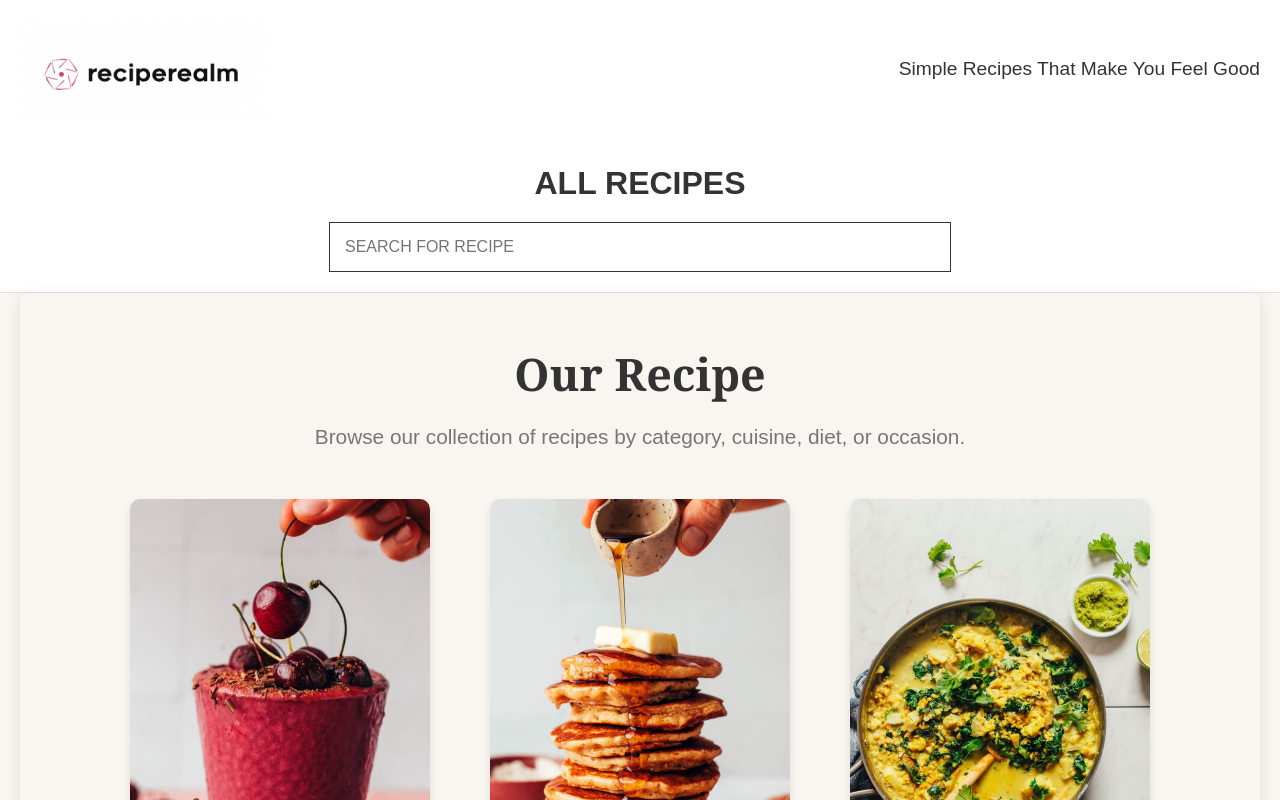
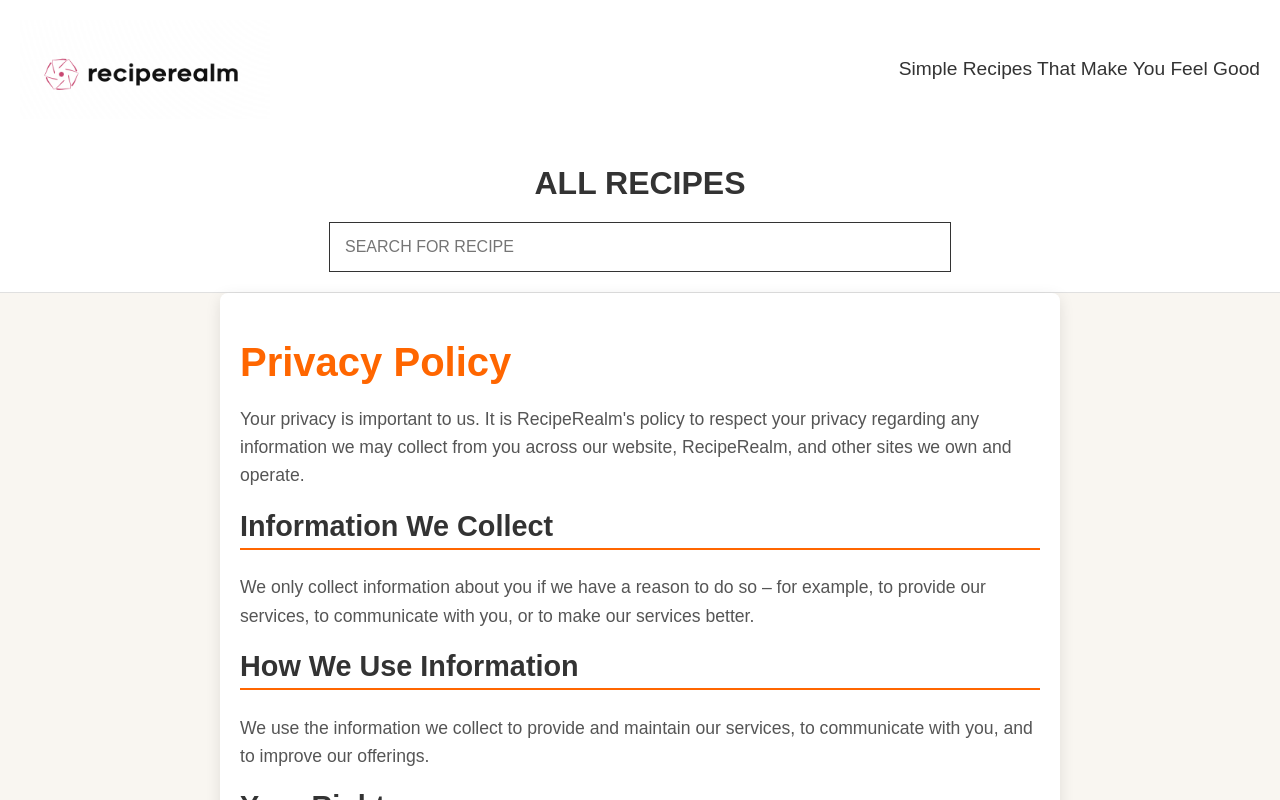
Before and after one commit to JaiMaurya5399/recipe-book, a React (Create React App) app: page /privacy-policy in a window 1280 px wide. Shown: the top 800 px of the page. Built offline with nearby package versions, Linux system fonts and the light colour scheme.

Commit message:
Added the necesary pages

```diff
--- /dev/null
+++ b/src/About.css
@@ -0,0 +1,22 @@
+.about-container {
+    max-width: 800px;
+    margin: 0 auto;
+    padding: 20px;
+    background-color: #fff;
+    border-radius: 8px;
+    box-shadow: 0px 4px 10px rgba(0, 0, 0, 0.1);
+    font-family: 'Arial', sans-serif;
+    color: #333;
+  }
+
+  .about-container h1 {
+    font-size: 2.5em;
+    font-weight: bold;
+    margin-bottom: 20px;
+  }
+
+  .about-container p {
+    font-size: 1.2em;
+    line-height: 1.6;
+    margin-bottom: 20px;
+  }
--- /dev/null
+++ b/src/About.js
@@ -0,0 +1,25 @@
+import React from 'react';
+import './About.css';
+
+function About() {
+  return (
+    <div className="about-container">
+      <h1>About Us</h1>
+      <p>
+        Welcome to RecipeRealm, your number one source for all things recipes. We're dedicated to giving you the very best of culinary inspiration, with a focus on quality, taste, and creativity.
+      </p>
+      <p>
+        Founded in 2024 by a group of food enthusiasts, RecipeRealm has come a long way from its beginnings in a home kitchen. When we first started out, our passion for cooking drove us to do tons of research so that RecipeRealm can offer you the most reliable and delicious recipes. We now serve customers all over the world and are thrilled that we're able to turn our passion into our own website.
+      </p>
+      <p>
+        We hope you enjoy our recipes as much as we enjoy offering them to you. If you have any questions or comments, please don't hesitate to contact us.
+      </p>
+      <p>
+        Sincerely,<br />
+        The RecipeRealm Team
+      </p>
+    </div>
+  );
+}
+
+export default About;
--- a/src/App.js
+++ b/src/App.js
@@ -1,6 +1,10 @@
 import React, { useState } from 'react';
+import { BrowserRouter as Router, Route, Routes } from 'react-router-dom';
 import Header from './Header';
 import Home from './Home';
+import About from './About'; // Import the About component
+import PrivacyPolicy from './PrivacyPolicy'; // Import the Privacy Policy component
+import Terms from './Terms'; // Import the Terms component
 import Footer from './Footer'; // Import the Footer component
 
 function App() {
@@ -11,11 +15,18 @@ function App() {
   };
 
   return (
-    <div className="App">
-      <Header searchQuery={searchQuery} onSearch={handleSearch} />
-      <Home searchQuery={searchQuery} />
-      <Footer /> {/* Add Footer here */}
-    </div>
+    <Router>
+      <div className="App">
+        <Header searchQuery={searchQuery} onSearch={handleSearch} />
+        <Routes>
+          <Route path="/" element={<Home searchQuery={searchQuery} />} />
+          <Route path="/about" element={<About />} />
+          <Route path="/privacy-policy" element={<PrivacyPolicy />} />
+          <Route path="/terms" element={<Terms />} />
+        </Routes>
+        <Footer /> {/* Footer after the routes */}
+      </div>
+    </Router>
   );
 }
 
--- a/src/Footer.js
+++ b/src/Footer.js
@@ -1,6 +1,7 @@
 import React from 'react';
 import './Footer.css';
 import logo from './img/logo.png';
+import { Link } from 'react-router-dom'; // Import the Link component from react-router-dom
 
 function Footer() {
   return (
@@ -22,15 +23,14 @@ function Footer() {
       <hr />
       <div className="footer-bottom">
         <nav className="footer-nav">
-          <a href="#">Recipes</a>
-          <a href="#">Cookbook</a>
-          <a href="#">Shop</a>
-          <a href="#">About</a>
+          <Link to="/">Recipes</Link>
+
+          <Link to="/about">About</Link>
         </nav>
         <div className="footer-legal">
-          <a href="#">RECIPEREALMN.COM</a>
-          <a href="#">PRIVACY POLICY</a>
-          <a href="#">TERMS</a>
+          <Link to="#">RECIPEREALMN.COM</Link>
+          <Link to="/privacy-policy">PRIVACY POLICY</Link>
+          <Link to="/terms">TERMS</Link>
         </div>
       </div>
     </footer>
--- /dev/null
+++ b/src/PrivacyPolicy.css
@@ -0,0 +1,67 @@
+/* PrivacyPolicy.css */
+
+/* Container Styling */
+.privacy-policy-container {
+    max-width: 800px;
+    margin: 0 auto;
+    padding: 20px;
+    background-color: #ffffff; /* White background */
+    border-radius: 8px; /* Rounded corners */
+    box-shadow: 0px 4px 15px rgba(0, 0, 0, 0.1); /* Subtle shadow for depth */
+    font-family: 'Arial', sans-serif; /* Clean font */
+    color: #333; /* Dark text color */
+  }
+
+  /* Header Styling */
+  .privacy-policy-container h1 {
+    font-size: 2.5em;
+    font-weight: bold;
+    margin-bottom: 20px;
+    color: #ff6600; /* Accent color for the title */
+  }
+
+  /* Subheader Styling */
+  .privacy-policy-container h2 {
+    font-size: 1.8em;
+    margin-top: 20px;
+    color: #333;
+    border-bottom: 2px solid #ff6600; /* Accent color for the line under subheaders */
+    padding-bottom: 5px;
+  }
+
+  /* Paragraph Styling */
+  .privacy-policy-container p {
+    font-size: 1.1em;
+    line-height: 1.6;
+    margin-bottom: 20px;
+    color: #555; /* Slightly lighter text color */
+  }
+
+  /* Link Styling */
+  .privacy-policy-container a {
+    color: #ff6600; /* Accent color for links */
+    text-decoration: none;
+  }
+
+  .privacy-policy-container a:hover {
+    text-decoration: underline;
+  }
+
+  /* Responsive Design */
+  @media (max-width: 768px) {
+    .privacy-policy-container {
+      padding: 15px;
+    }
+
+    .privacy-policy-container h1 {
+      font-size: 2em;
+    }
+
+    .privacy-policy-container h2 {
+      font-size: 1.5em;
+    }
+
+    .privacy-policy-container p {
+      font-size: 1em;
+    }
+  }
--- /dev/null
+++ b/src/PrivacyPolicy.js
@@ -0,0 +1,31 @@
+import React from 'react';
+import './PrivacyPolicy.css';
+
+function PrivacyPolicy() {
+  return (
+    <div className="privacy-policy-container">
+      <h1>Privacy Policy</h1>
+      <p>
+        Your privacy is important to us. It is RecipeRealm's policy to respect your privacy regarding any information we may collect from you across our website, RecipeRealm, and other sites we own and operate.
+      </p>
+      <h2>Information We Collect</h2>
+      <p>
+        We only collect information about you if we have a reason to do so – for example, to provide our services, to communicate with you, or to make our services better.
+      </p>
+      <h2>How We Use Information</h2>
+      <p>
+        We use the information we collect to provide and maintain our services, to communicate with you, and to improve our offerings.
+      </p>
+      <h2>Your Rights</h2>
+      <p>
+        You have the right to request access to your personal data, the correction of any mistakes in your data, and the deletion of your data.
+      </p>
+      <h2>Changes to This Policy</h2>
+      <p>
+        We may update our Privacy Policy from time to time. We will notify you of any changes by posting the new policy on our website.
+      </p>
+    </div>
+  );
+}
+
+export default PrivacyPolicy;
--- /dev/null
+++ b/src/Terms.css
@@ -0,0 +1,67 @@
+/* Terms.css */
+
+/* Container Styling */
+.terms-container {
+    max-width: 800px;
+    margin: 0 auto;
+    padding: 20px;
+    background-color: #ffffff; /* White background */
+    border-radius: 8px; /* Rounded corners */
+    box-shadow: 0px 4px 15px rgba(0, 0, 0, 0.1); /* Subtle shadow for depth */
+    font-family: 'Arial', sans-serif; /* Clean font */
+    color: #333; /* Dark text color */
+  }
+
+  /* Header Styling */
+  .terms-container h1 {
+    font-size: 2.5em;
+    font-weight: bold;
+    margin-bottom: 20px;
+    color: #ff6600; /* Accent color for the title */
+  }
+
+  /* Subheader Styling */
+  .terms-container h2 {
+    font-size: 1.8em;
+    margin-top: 20px;
+    color: #333;
+    border-bottom: 2px solid #ff6600; /* Accent color for the line under subheaders */
+    padding-bottom: 5px;
+  }
+
+  /* Paragraph Styling */
+  .terms-container p {
+    font-size: 1.1em;
+    line-height: 1.6;
+    margin-bottom: 20px;
+    color: #555; /* Slightly lighter text color */
+  }
+
+  /* Link Styling */
+  .terms-container a {
+    color: #ff6600; /* Accent color for links */
+    text-decoration: none;
+  }
+
+  .terms-container a:hover {
+    text-decoration: underline;
+  }
+
+  /* Responsive Design */
+  @media (max-width: 768px) {
+    .terms-container {
+      padding: 15px;
+    }
+
+    .terms-container h1 {
+      font-size: 2em;
+    }
+
+    .terms-container h2 {
+      font-size: 1.5em;
+    }
+
+    .terms-container p {
+      font-size: 1em;
+    }
+  }
--- /dev/null
+++ b/src/Terms.js
@@ -0,0 +1,31 @@
+import React from 'react';
+import './Terms.css';
+
+function Terms() {
+  return (
+    <div className="terms-container">
+      <h1>Terms and Conditions</h1>
+      <p>
+        Welcome to RecipeRealm! These terms and conditions outline the rules and regulations for the use of our website.
+      </p>
+      <h2>Introduction</h2>
+      <p>
+        By accessing this website, we assume you accept these terms and conditions in full. Do not continue to use RecipeRealm's website if you do not accept all of the terms and conditions stated on this page.
+      </p>
+      <h2>License</h2>
+      <p>
+        Unless otherwise stated, RecipeRealm and/or its licensors own the intellectual property rights for all material on RecipeRealm. All intellectual property rights are reserved.
+      </p>
+      <h2>Limitations of Liability</h2>
+      <p>
+        In no event shall RecipeRealm, nor any of its officers, directors, and employees, be held liable for anything arising out of or in any way connected with your use of this website.
+      </p>
+      <h2>Changes to the Terms</h2>
+      <p>
+        RecipeRealm reserves the right to revise these terms at any time. By using this website, you are expected to review these terms on a regular basis.
+      </p>
+    </div>
+  );
+}
+
+export default Terms;
```
